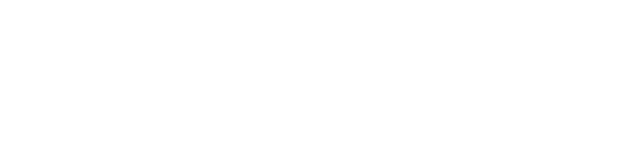
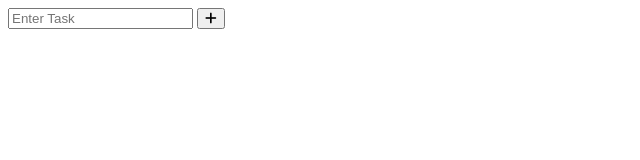
Before and after one commit to colakalpeer/DOM-Project-5, a plain HTML site: page index.html in a window 1280 px wide. Shown: the whole page, without its empty margins (0-640 px from the left). Drawn offline with Linux system fonts and the light colour scheme.

Commit message:
feature: Divs created

```diff
--- a/index.html
+++ b/index.html
@@ -9,9 +9,17 @@
     <link rel="preconnect" href="https://fonts.gstatic.com" crossorigin>
     <link href="https://fonts.googleapis.com/css2?family=Roboto&display=swap" rel="stylesheet">
     <link rel="stylesheet" href="https://cdnjs.cloudflare.com/ajax/libs/font-awesome/6.1.1/css/all.min.css" integrity="sha512-KfkfwYDsLkIlwQp6LFnl8zNdLGxu9YAA1QvwINks4PhcElQSvqcyVLLD9aMhXd13uQjoXtEKNosOWaZqXgel0g==" crossorigin="anonymous" referrerpolicy="no-referrer" />
-    <title>Stop-Watch</title>
+    <title>To-Do List</title>
 </head>
 <body>
 
+    <div class="container">
+
+        <div id="add-task-container">
+            <input type="text" placeholder="Enter Task" id="input task">
+            <button id="add-task"> <i class="fa-solid fa-plus"></i></button>
+        </div>
+    </div>
+    <div id="task-caontainer"></div>
 </body>
 </html>
```
